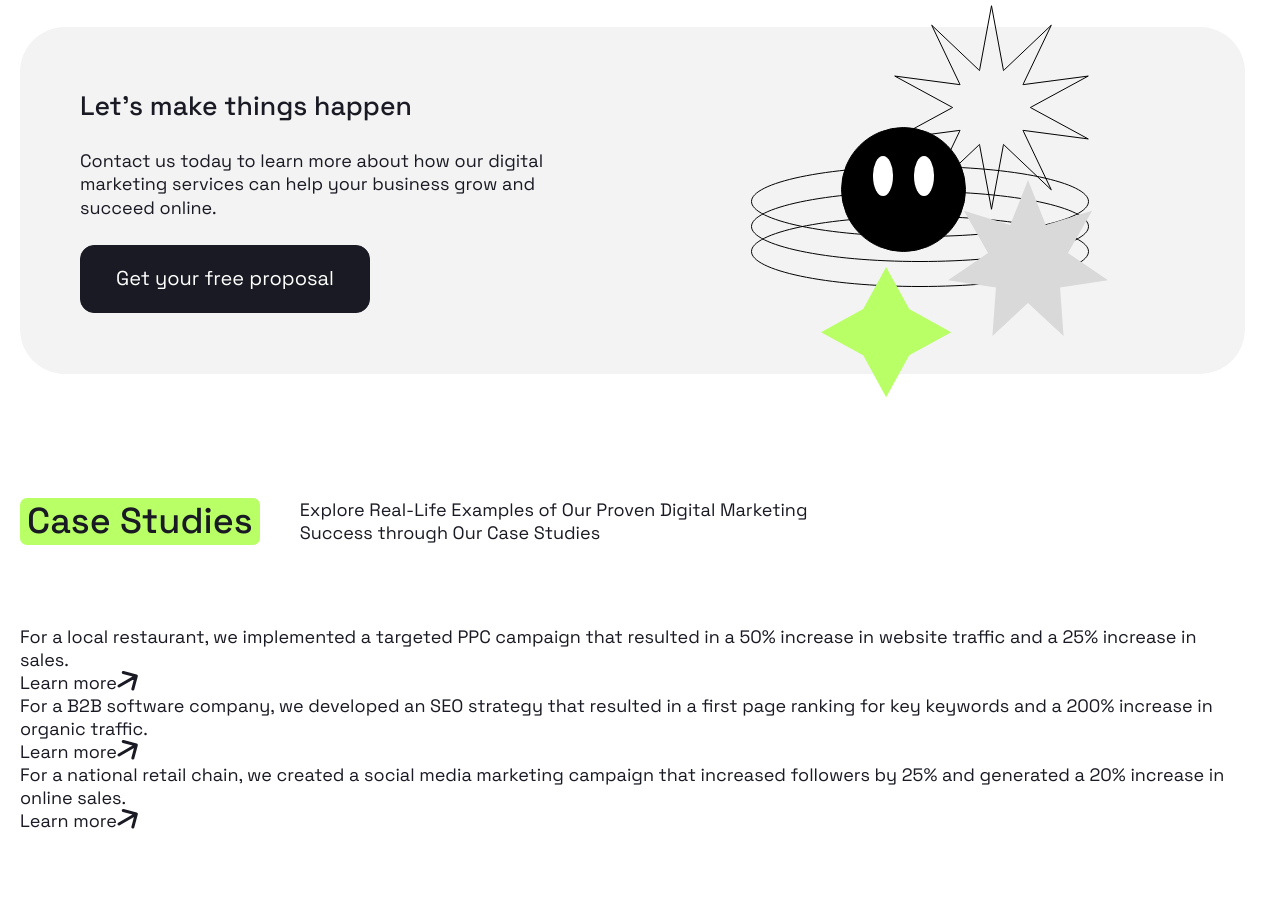
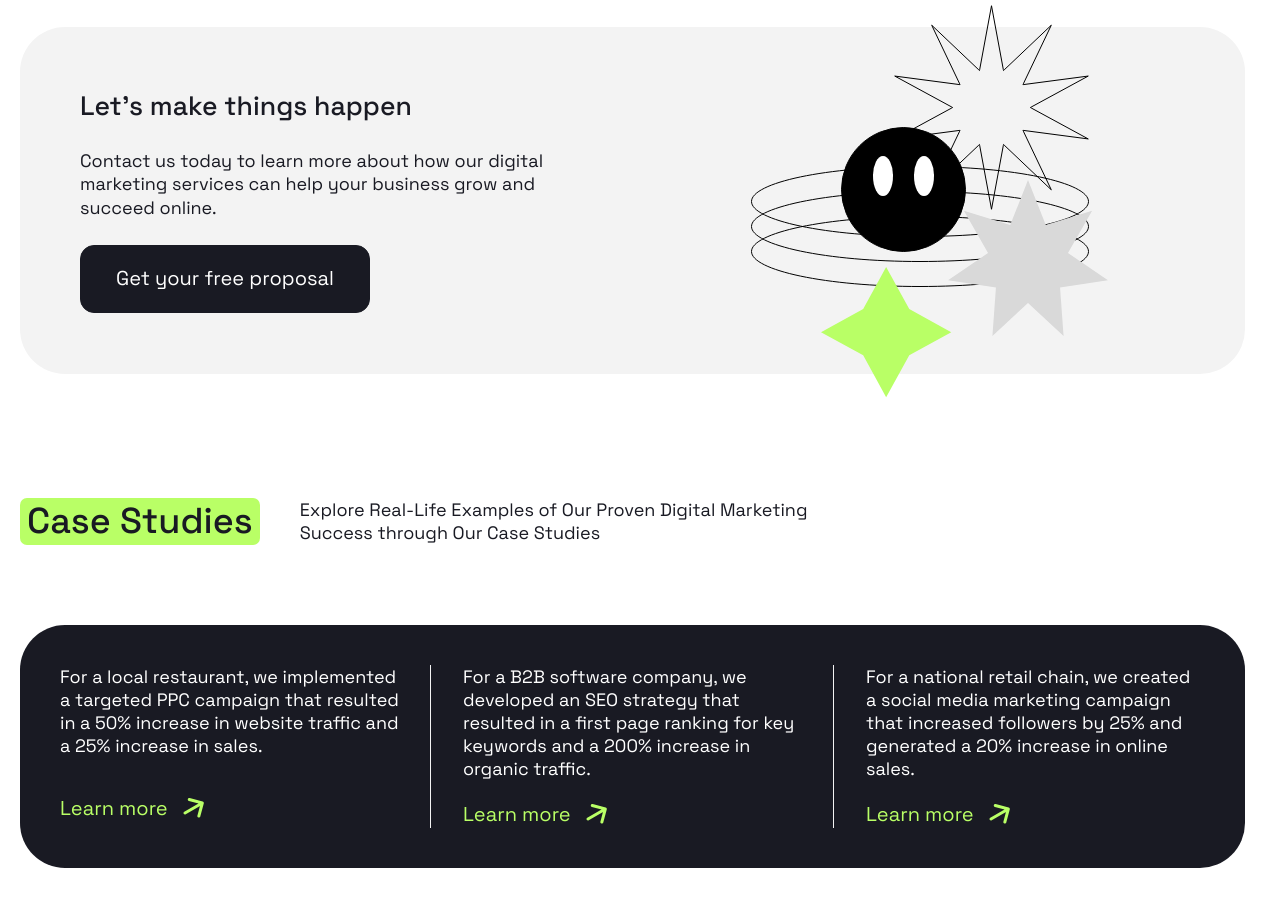
Before and after one commit to papiiants/positivus, a website: page index.html in a window 1280 px wide. Shown: the part 2113-3019 px from the top of the page. Before the commit the page ends 2995 px from the top, so only its background shows below. Drawn offline with nearby package versions, Linux system fonts and the light colour scheme; files that its build step writes are made by us from their sources.

Commit message:
add: block studies in styles.scss

```diff
--- a/styles/styles.scss
+++ b/styles/styles.scss
@@ -19,4 +19,5 @@
   './blocks/service-card',
   './blocks/puddle-bg',
   './blocks/banner',
-  './blocks/services';
+  './blocks/services',
+  './blocks/studies';
```
